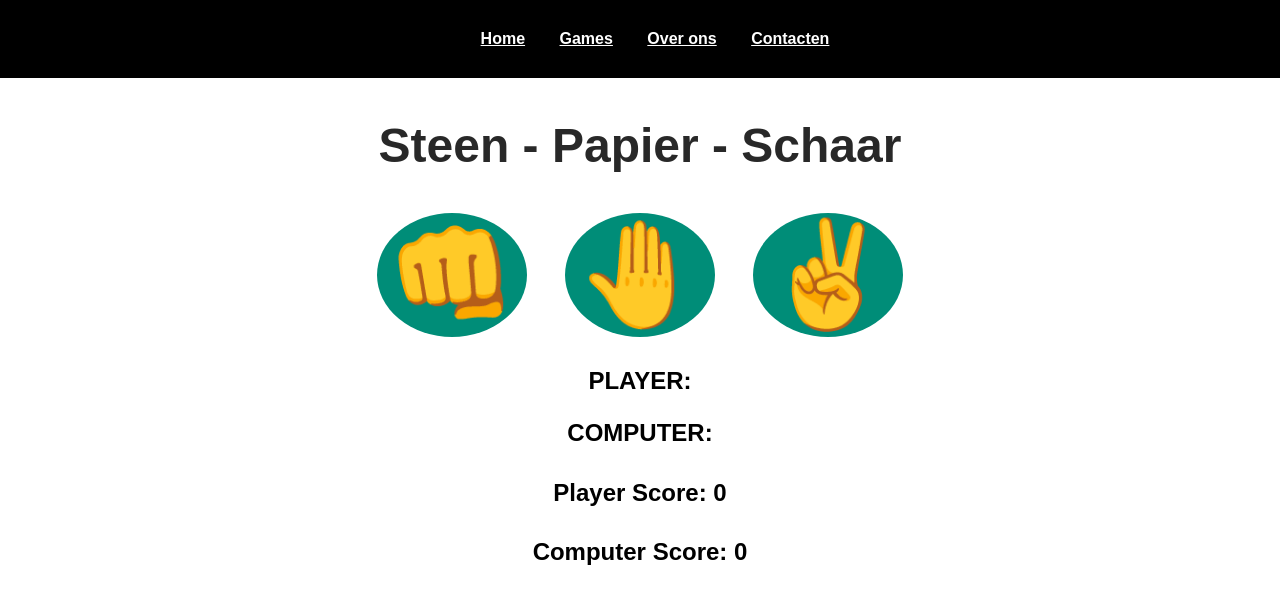
After one commit to Pixel-Playground-LO4E-SWD3-2025/Groep-9, a PHP site: page /Games.php in a window 1280 px wide. The commit adds this page. Shown: the top 615 px of the page. Run offline with PHP 8.4, Linux system fonts and the light colour scheme.

Commit message:
save code om te onthouden

```diff
--- /dev/null
+++ b/Games.php
@@ -0,0 +1,29 @@
+  <?php require_once 'header.php'; ?>
+<body>
+    <main>
+        <section>
+        <h1>Steen - Papier - Schaar</h1>
+        <article class="spel">
+              <button  onclick="Game('Steen')">👊</button>
+              <button  onclick="Game('Papier')">🤚</button>
+              <button  onclick="Game('Schaar')">✌️</button>
+             </article>
+         <article>
+            <h3 id="player">PLAYER:</h3>
+            <h3 id="computer">COMPUTER:</h3>
+            <h3 id="resultaat"></h3>
+           </article>
+         <article>
+            <h4 class="score">Player Score:
+                <span id="playerScoreDisplay">0</span>
+            </h4>
+         </article>
+         <article>
+         <h4 class="score">Computer Score:
+                <span id="computerScoreDisplay">0</span>
+            </h4>
+         </article>
+        </section>
+    </main>
+</body>
+    <?php require_once 'footer.php'; ?>
--- a/css/style.css
+++ b/css/style.css
@@ -28,7 +28,7 @@ h1{
 .spel button:hover{
     background-color: #8cbdb0;
 }
-#player, #AI {
+#player, #computer {
     font-size: 1.5rem;
     text-align: center;
 }
@@ -40,9 +40,6 @@ h1{
 .score{
     font-size: 1.5rem;
     text-align: center;
-
-
-
 }
 .greenText, #playerscoredisplay{
     color: rgb(13, 243, 13);
@@ -50,3 +47,16 @@ h1{
 .redText, #computerscoredisplay{
     color: red;
 }
+nav{
+    background-color: black;
+    padding: 30px;
+    width: 100vw;
+    text-align: center;
+}
+nav a {
+    padding-left: 30px;
+    color: white;
+}
+nav a:hover{
+    color: #50c878ef;
+}
--- a/header.php
+++ b/header.php
@@ -7,4 +7,14 @@
     <meta name ="keywords" content="Huisgemaakte gerechten , Authentieke familierecepten , Oma's koken , Huisstijl maaltijd , Klassieke Nederlandse gerechten">
     <meta name="author" content="David">
     <title>SideGame</title>
+    <link rel="stylesheet" href="css/style.css">
+    <script src="js/game.js" defer></script>
 </head>
+<header>
+    <nav>
+     <a href="index(home).php">Home</a>
+     <a href="Games.php">Games</a>
+     <a href="#">Over ons</a>
+     <a href="#">Contacten</a>
+    </nav>
+</header>
--- /dev/null
+++ b/index(home).php
@@ -0,0 +1,5 @@
+<?php require_once 'header.php'; ?>
+<body>
+    <h1>Welcome to the Home Page</h1>
+</body>
+<?php require_once 'footer.php'; ?>
--- a/js/game.js
+++ b/js/game.js
@@ -1,37 +1,41 @@
-const gokken = ["steen","papier","schaar"];
+const gokken = ["Steen","Papier","Schaar"];
 const playercontrol = document.getElementById("player");
 const computercontrol = document.getElementById("computer");
 const gelijkcontrol = document.getElementById("resultaat");
-const playerscore = document.getElementById("playerscoredisplay");
-const computerscore = document.getElementById("computerscoredisplay");
+const playerScoreDisplay = document.getElementById("playerScoreDisplay");
+const computerScoreDisplay = document.getElementById("computerScoreDisplay");
 
+let playerScore =0;
+let computerScore =0;
 
 function Game(playerChoice){
-    const computer = gokken[Math.floor(Math.random() * 3)];
+    console.log(playerChoice);
+    const ComputerChoice = gokken[Math.floor(Math.random() * 3)];
     let = result = "";
 
-    if(playerChoice === computer){
-        result = "HET IS GELIJKSPEL!"
+    if(playerChoice === ComputerChoice){
+        result = "HET IS GELIJKSPEL!";
     }
     else{
         switch(playerChoice){
             case "Steen":
-                (computer === "steen") ? "JE HEBT GEWONNEN!" : "JE HEBT VERLOREN!";
+               result = (ComputerChoice === "Papier") ? "JE HEBT GEWONNEN!" : "JE HEBT VERLOREN!";
             break;
 
             case "Papier":
-                (computer === "papier") ? "JE HEBT GEWONNEN!" : "JE HEBT VERLOREN!";
+               result = (ComputerChoice === "Schaar") ? "JE HEBT GEWONNEN!" : "JE HEBT VERLOREN!";
 
             break;
 
             case "Schaar":
-                (computer === "schaar") ? "JE HEBT GEWONNEN!" : "JE HEBT VERLOREN!";
+               result = (ComputerChoice === "Steen") ? "JE HEBT GEWONNEN!" : "JE HEBT VERLOREN!";
+            break;
 
         }
     }
 
     playercontrol.textContent = `PLAYER: ${playerChoice}`;
-    computercontrol.textContent = `Computer: ${playerChoice}`;
+    computercontrol.textContent = `COMPUTER: ${ComputerChoice}`;
     gelijkcontrol.textContent = result;
 
     gelijkcontrol.classList.remove("greenText", "redText");
@@ -39,9 +43,14 @@ function Game(playerChoice){
     switch(result){
         case "JE HEBT GEWONNEN!":
             gelijkcontrol.classList.add("greenText");
+            playerScore++;
+            playerScoreDisplay.textContent = playerScore;
             break;
         case "JE HEBT VERLOREN!":
             gelijkcontrol.classList.add("redText");
+            computerScore++;
+            computerScoreDisplay.textContent = computerScore;
             break;
+
     }
 }
```
Also changed, not shown: footer.php (+4 -5 lines), index.php (deleted, +0 -41 lines), 1 other file.
